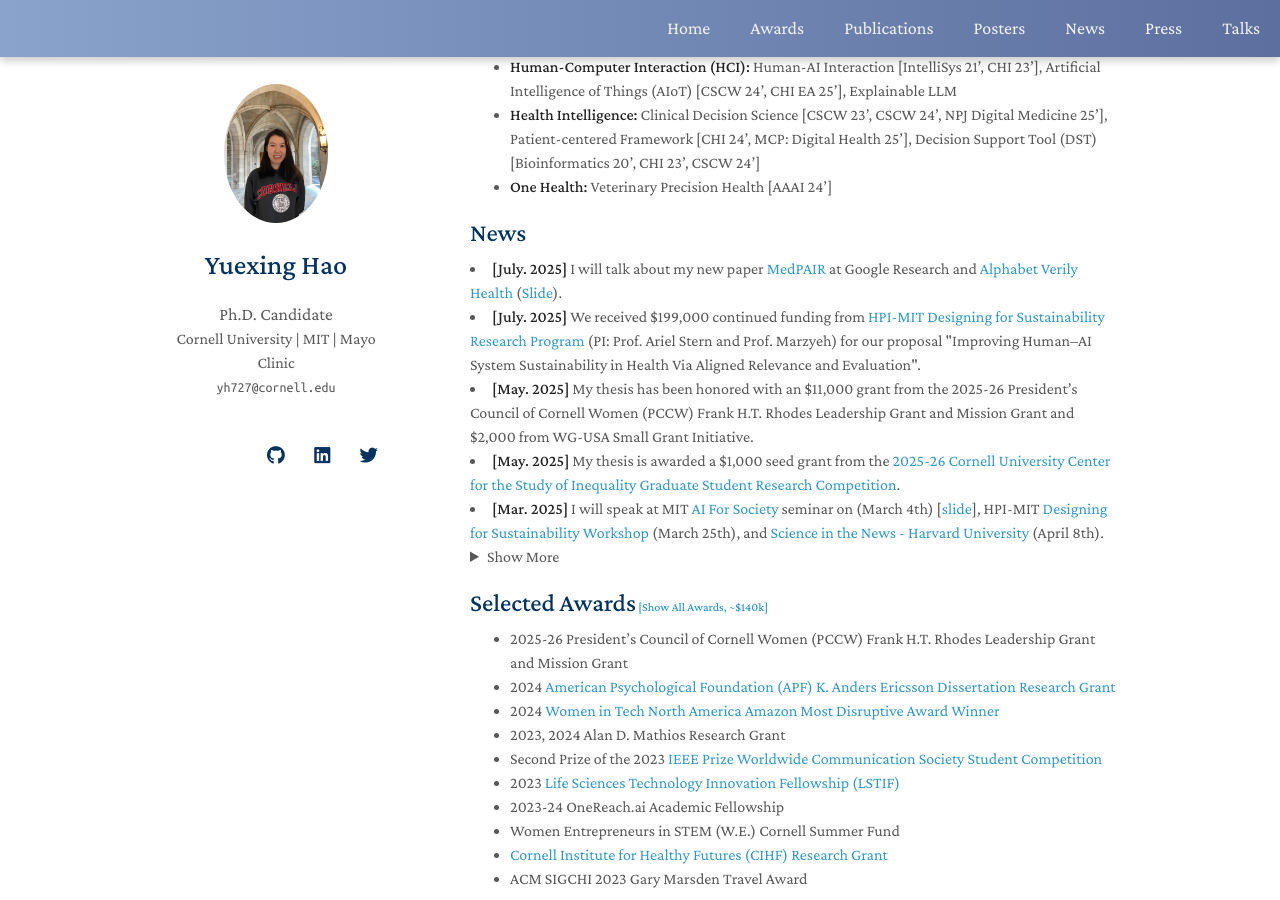
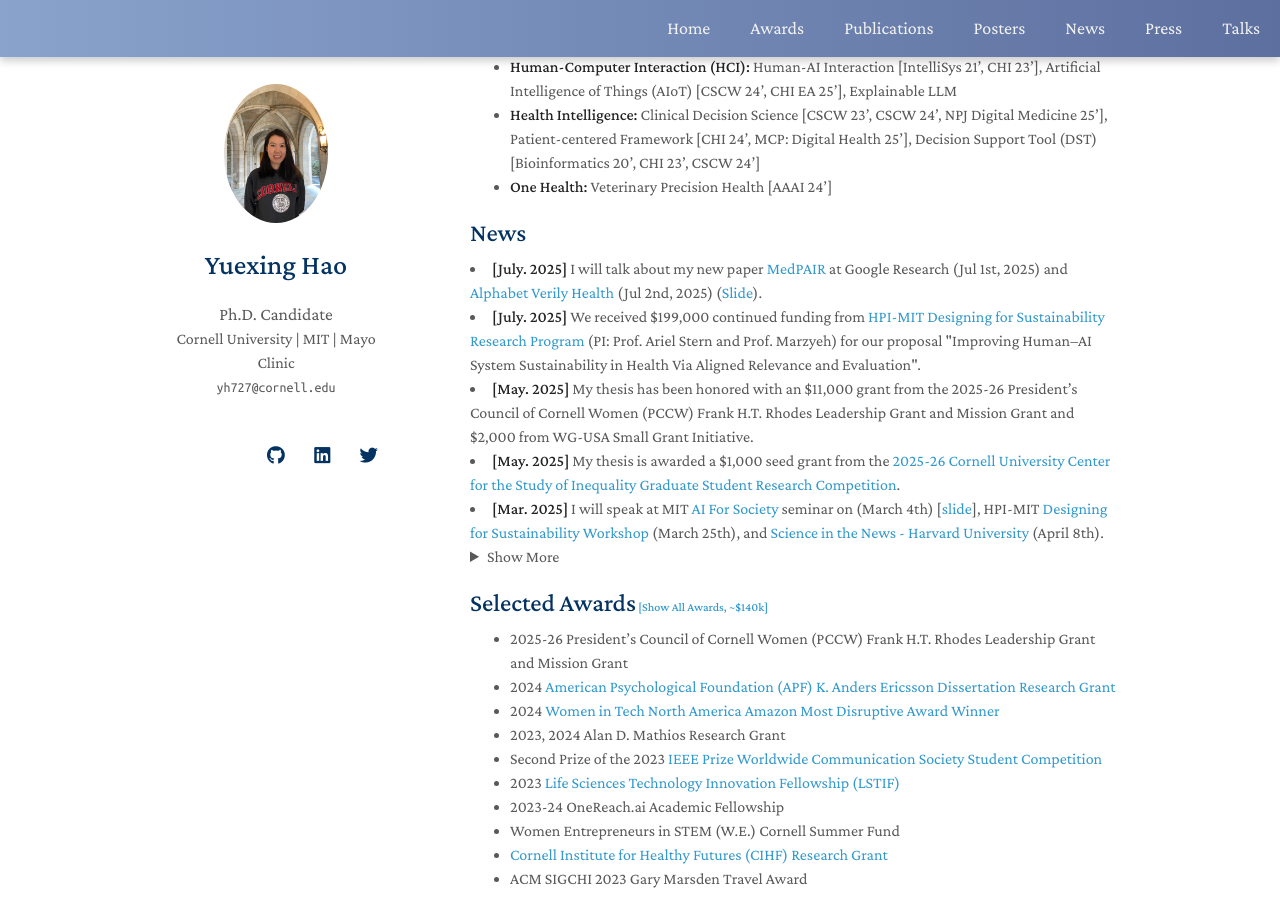
Before and after one commit to YuexingHao/Yuexing-Hao, a Jekyll site: the page built from index.md, in a window 1280 px wide and 900 px high, scrolled down 372 px. Built offline with Jekyll 4.4.1, drawn with Linux system fonts in a browser that asks for light colours; nearby versions of some CDN libraries; a style sheet for code colours, icons or effects is not loaded; our own code applies the rules of GitHub Pages for plain Markdown files.

Commit message:
Update news.md

```diff
--- a/_includes/news.md
+++ b/_includes/news.md
@@ -1,6 +1,6 @@
 <h2 id="news" style="margin: 20px 0px 10px;">News</h2>
 
-<li><strong>[July. 2025]</strong> I will talk about my new paper <a href="https://medpair.csail.mit.edu/">MedPAIR</a> at Google Research and <a href="https://verily.com/">Alphabet Verily Health</a> (<a href="https://yuexinghao.github.io/Yuexing-Hao/assets/files/MedPAIR%20Presentation.pdf">Slide</a>).</li>
+<li><strong>[July. 2025]</strong> I will talk about my new paper <a href="https://medpair.csail.mit.edu/">MedPAIR</a> at Google Research (Jul 1st, 2025) and <a href="https://verily.com/">Alphabet Verily Health</a> (Jul 2nd, 2025) (<a href="https://yuexinghao.github.io/Yuexing-Hao/assets/files/MedPAIR%20Presentation.pdf">Slide</a>).</li>
 <li><strong>[July. 2025]</strong> We received $199,000 continued funding from <a href="https://design.mit.edu/applications/application/2025-26-designing-for-sustainability-mit-hpi-research-program">HPI-MIT Designing for Sustainability Research Program</a> (PI: Prof. Ariel Stern and Prof. Marzyeh) for our proposal "Improving Human–AI System Sustainability in Health Via Aligned Relevance and Evaluation".</li>
 <li><strong>[May. 2025]</strong> My thesis has been honored with an $11,000 grant from the 2025-26 President’s Council of Cornell Women (PCCW) Frank H.T. Rhodes Leadership Grant and Mission Grant and $2,000 from WG-USA Small Grant Initiative.</li>
 <li><strong>[May. 2025]</strong> My thesis is awarded a $1,000 seed grant from the <a href="https://yuexinghao.github.io/Yuexing-Hao/assets/files/CSI_Grant_1k.pdf">2025-26 Cornell University Center for the Study of Inequality Graduate Student Research Competition</a>.</li>
```
